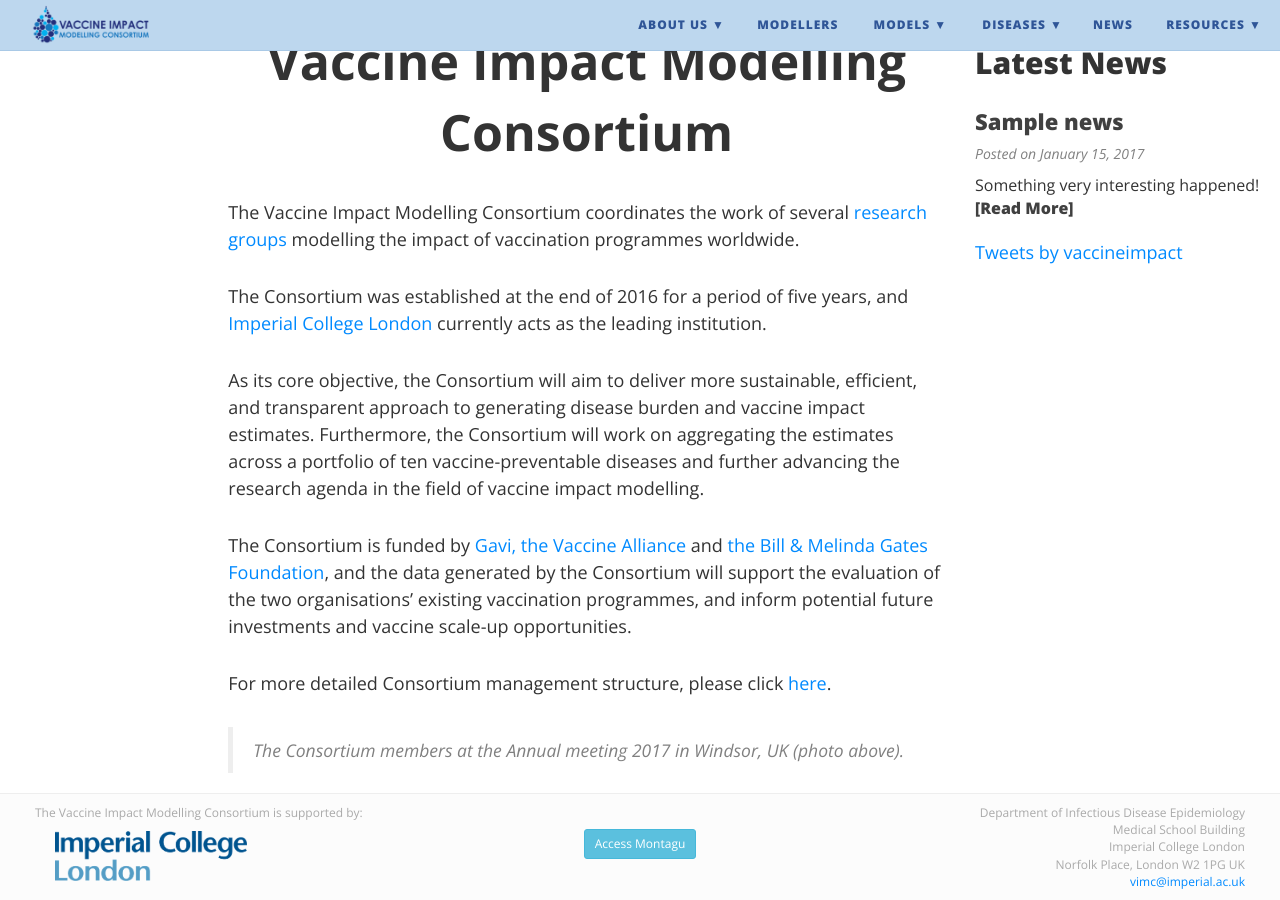
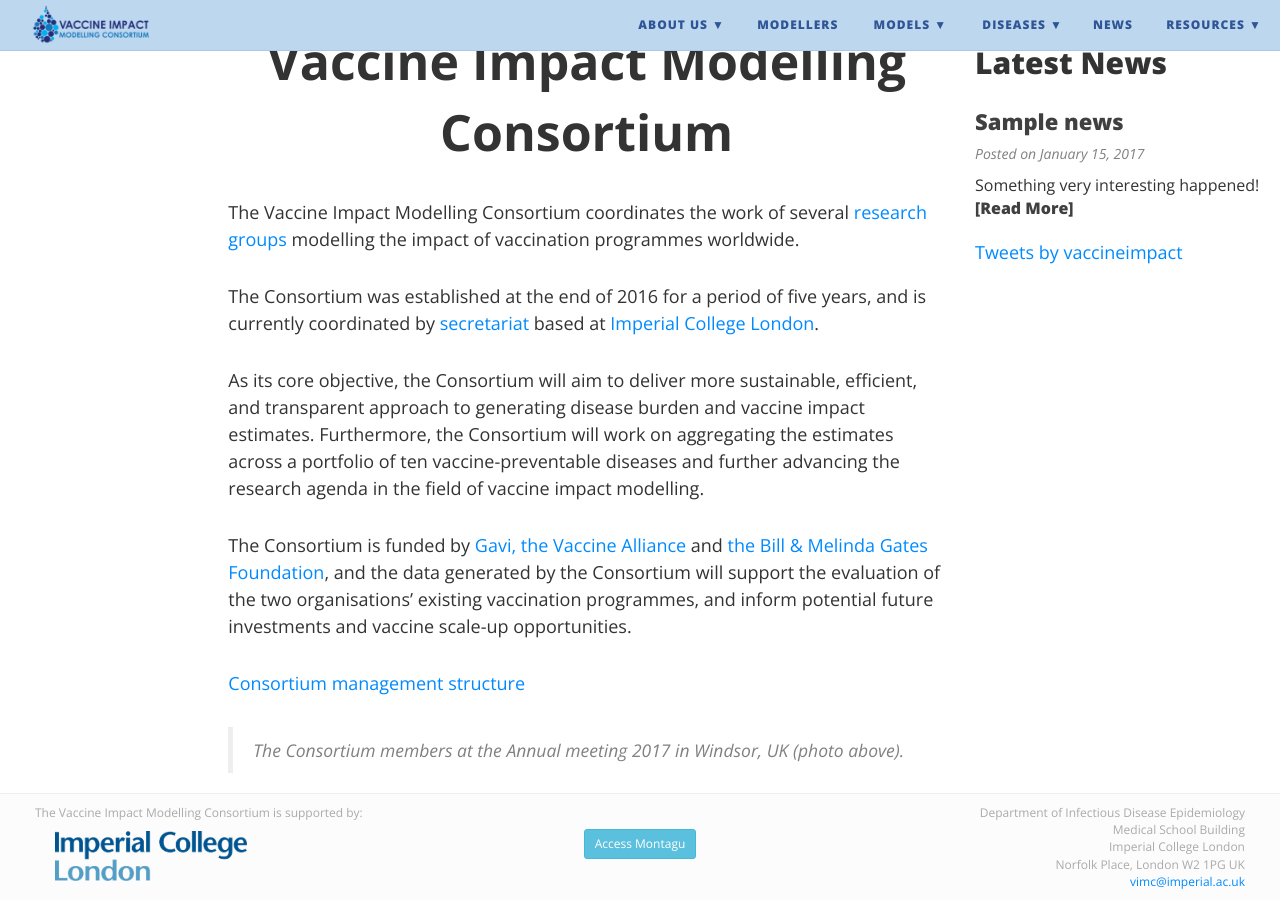
Before and after one commit to vimchub/vaccineimpact, a Jekyll site: the page built from aboutus.md, in a window 1280 px wide and 900 px high, scrolled down 648 px. Built offline with Jekyll 4.4.1, drawn with Linux system fonts in a browser that asks for light colours; nearby versions of some CDN libraries; comment, search, counter and statistics services are not loaded.

Commit message:
Update aboutus.md

```diff
--- a/aboutus.md
+++ b/aboutus.md
@@ -7,13 +7,13 @@
 
 The Vaccine Impact Modelling Consortium coordinates the work of several [research groups](/modellers) modelling the impact of vaccination programmes worldwide.
 
-The Consortium was established at the end of 2016 for a period of five years, and [Imperial College London](http://www.imperial.ac.uk/) currently acts as the leading institution.
+The Consortium was established at the end of 2016 for a period of five years, and is currently coordinated by [secretariat](/secretariat) based at [Imperial College London](http://www.imperial.ac.uk/).
 
 As its core objective, the Consortium will aim to deliver more sustainable, efficient, and transparent approach to generating disease burden and vaccine impact estimates. Furthermore, the Consortium will work on aggregating the estimates across a portfolio of ten vaccine-preventable diseases and further advancing the research agenda in the field of vaccine impact modelling.
 
 The Consortium is funded by [Gavi, the Vaccine Alliance]( http://www.gavi.org/) and [the Bill & Melinda Gates Foundation]( http://www.gatesfoundation.org/), and the data generated by the Consortium will support the evaluation of the two organisations’ existing vaccination programmes, and inform potential future investments and vaccine scale-up opportunities.
 
-For more detailed Consortium management structure, please click [here](/resources/VIMC_orgchart_2017.pdf).
+[Consortium management structure](/resources/VIMC_orgchart_2017.pdf)
 
 
 > The Consortium members at the Annual meeting 2017 in Windsor, UK (photo above).
```
